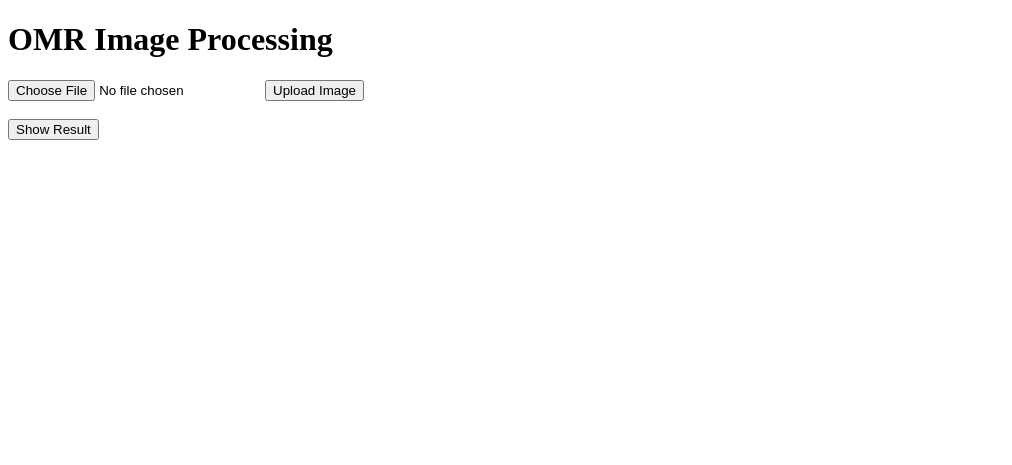
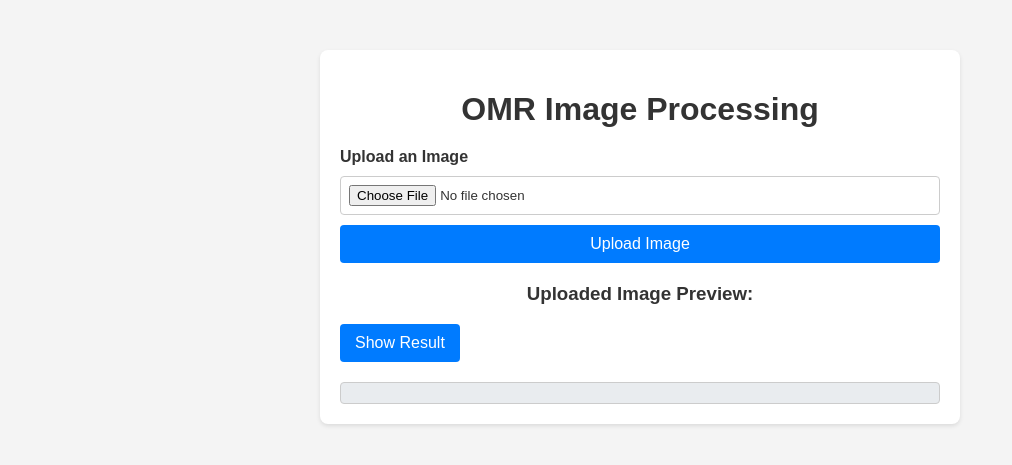
Before and after one commit to Tahira-Fatimah/CV_Automatic_Bubble_Sheet_Grading, a Flask app: page / in a window 1280 px wide. Shown: the top 465 px of the page, without its empty margins (0-1012 px from the left). Run offline with Flask 3, Linux system fonts and the light colour scheme.

Commit message:
Changed File Structue

```diff
--- a/app.py
+++ b/app.py
@@ -3,12 +3,14 @@ import os
 from werkzeug.utils import secure_filename
 import subprocess
 
-app = Flask(__name__, static_folder='.')
+app = Flask(__name__)
 
-UPLOAD_FOLDER = 'uploads/'
+UPLOAD_FOLDER = 'static/uploads/'
+OUTPUT_FOLDER = 'static/output_images/'
 ALLOWED_EXTENSIONS = {'png', 'jpg', 'jpeg'}
 
 app.config['UPLOAD_FOLDER'] = UPLOAD_FOLDER
+app.config['OUTPUT_FOLDER'] = OUTPUT_FOLDER
 
 def allowed_file(filename):
     return '.' in filename and filename.rsplit('.', 1)[1].lower() in ALLOWED_EXTENSIONS
@@ -58,7 +60,6 @@ def run_script():
         print(f"stderr: {result.stderr}")
 
         if result.returncode == 0:
-            # return redirect(url_for('show_image', filename=image_filename))
             return jsonify({"message": "Script executed successfully!", "output": result.stdout})
         else:
             return jsonify({"error": "Script execution failed", "output": result.stderr})
@@ -66,16 +67,5 @@ def run_script():
     except Exception as e:
         return jsonify({"error": str(e)})
 
-
-@app.route('/show-image/<filename>', methods=['GET'])
-def show_image(filename):
-
-    image_path = os.path.join(app.config['UPLOAD_FOLDER'], filename)
-    if not os.path.exists(image_path):
-        return jsonify({"error": "Image not found"})
-
-    print("Rendering")
-    return render_template('show_image.html', image_path=f"uploads/{filename}")
-
 if __name__ == '__main__':
     app.run(debug=True)
--- a/static/css/style.css
+++ b/static/css/style.css
@@ -1,44 +1,82 @@
+/* General Styles */
 body {
     font-family: Arial, sans-serif;
-    background-color: #f4f4f9;
     margin: 0;
     padding: 0;
-    display: flex;
-    justify-content: center;
-    align-items: center;
-    height: 100vh;
+    background-color: #f4f4f4;
+    color: #333;
   }
 
   .container {
-    text-align: center;
-    background-color: #fff;
+    max-width: 600px;
+    margin: 50px auto;
+    padding: 20px;
+    background: #fff;
     border-radius: 8px;
-    box-shadow: 0px 4px 6px rgba(0, 0, 0, 0.1);
-    padding: 40px;
-    width: 300px;
+    box-shadow: 0 2px 4px rgba(0, 0, 0, 0.1);
   }
 
+  /* Heading */
   h1 {
-    color: #333;
+    text-align: center;
+    margin-bottom: 20px;
   }
 
-button {
-    background-color: #007bff;
-    color: white;
-    border: none;
-    padding: 10px 20px;
-    font-size: 16px;
-    cursor: pointer;
-    border-radius: 5px;
-    margin-top: 20px;
+  /* Form Styles */
+  form {
+    display: flex;
+    flex-direction: column;
+    gap: 10px;
   }
 
-button:hover {
+  .upload-label {
+    font-weight: bold;
+  }
+
+  input[type="file"] {
+    padding: 8px;
+    border: 1px solid #ccc;
+    border-radius: 4px;
+  }
+
+  .btn {
+    padding: 10px 15px;
+    background-color: #007BFF;
+    color: #fff;
+    border: none;
+    border-radius: 4px;
+    cursor: pointer;
+    text-align: center;
+    font-size: 16px;
+  }
+
+  .btn:hover {
     background-color: #0056b3;
   }
 
-p {
-    font-size: 18px;
+  /* Image Preview */
+  .image-preview {
     margin-top: 20px;
-    color: #555;
+    text-align: center;
   }
+
+  #previewImage {
+    max-width: 100%;
+    max-height: 300px;
+    border: 1px solid #ddd;
+    border-radius: 4px;
+    margin-top: 10px;
+  }
+
+  .hidden {
+    display: none;
+  }
+
+  /* Result Display */
+  .result {
+    margin-top: 20px;
+    padding: 10px;
+    background-color: #e9ecef;
+    border: 1px solid #ccc;
+    border-radius: 4px;
+  }
--- a/templates/index.html
+++ b/templates/index.html
@@ -4,25 +4,30 @@
   <meta charset="UTF-8">
   <meta name="viewport" content="width=device-width, initial-scale=1.0">
   <title>OMR Image Processing</title>
+  <link rel="stylesheet" href="{{ url_for('static', filename='css/style.css') }}">
 </head>
 <body>
-
+  <div class="container">
     <h1>OMR Image Processing</h1>
 
     <form id="imageForm" enctype="multipart/form-data">
+      <label for="imageInput" class="upload-label">Upload an Image</label>
       <input type="file" id="imageInput" name="image" accept="image/*" required>
-    <button type="submit">Upload Image</button>
+      <button type="submit" class="btn">Upload Image</button>
     </form>
 
-  <br>
+    <div id="imagePreview" class="image-preview">
+      <h3>Uploaded Image Preview:</h3>
+      <img id="previewImage" src="" alt="No Image Uploaded" class="hidden">
+    </div>
 
-  <button id="processButton" onclick="runScript()">Show Result</button>
+    <button id="processButton" onclick="runScript()" class="btn">Show Result</button>
 
-  <br><br>
-  <div id="result"></div>
+    <div id="result" class="result"></div>
+  </div>
 
   <script>
-    document.getElementById('imageForm').addEventListener('submit', function(event) {
+    document.getElementById('imageForm').addEventListener('submit', function (event) {
       event.preventDefault();
       let formData = new FormData(this);
 
@@ -34,6 +39,11 @@
         .then(data => {
           console.log(data);
           alert('Image uploaded successfully');
+
+          // Show uploaded image in preview
+          const previewImage = document.getElementById('previewImage');
+          previewImage.src = `/uploads/${data.message.split(' ')[1]}`; // Assuming the message contains the filename
+          previewImage.classList.remove('hidden');
         })
         .catch(error => console.error('Error:', error));
     });
@@ -46,6 +56,7 @@
         .then(data => {
           console.log(data);
           alert('Script executed successfully!');
+          document.getElementById('result').textContent = 'Script Output: ' + data.output;
         })
         .catch(error => console.error('Error:', error));
     }
```
Also changed, not shown: omr.py (+2 -5 lines), templates/show_image.html (deleted, +0 -13 lines), static/output_images/output_image.png (added), static/uploads/omr_test_01-3.png (added). Lines whose indentation alone changed are shown as unchanged.
